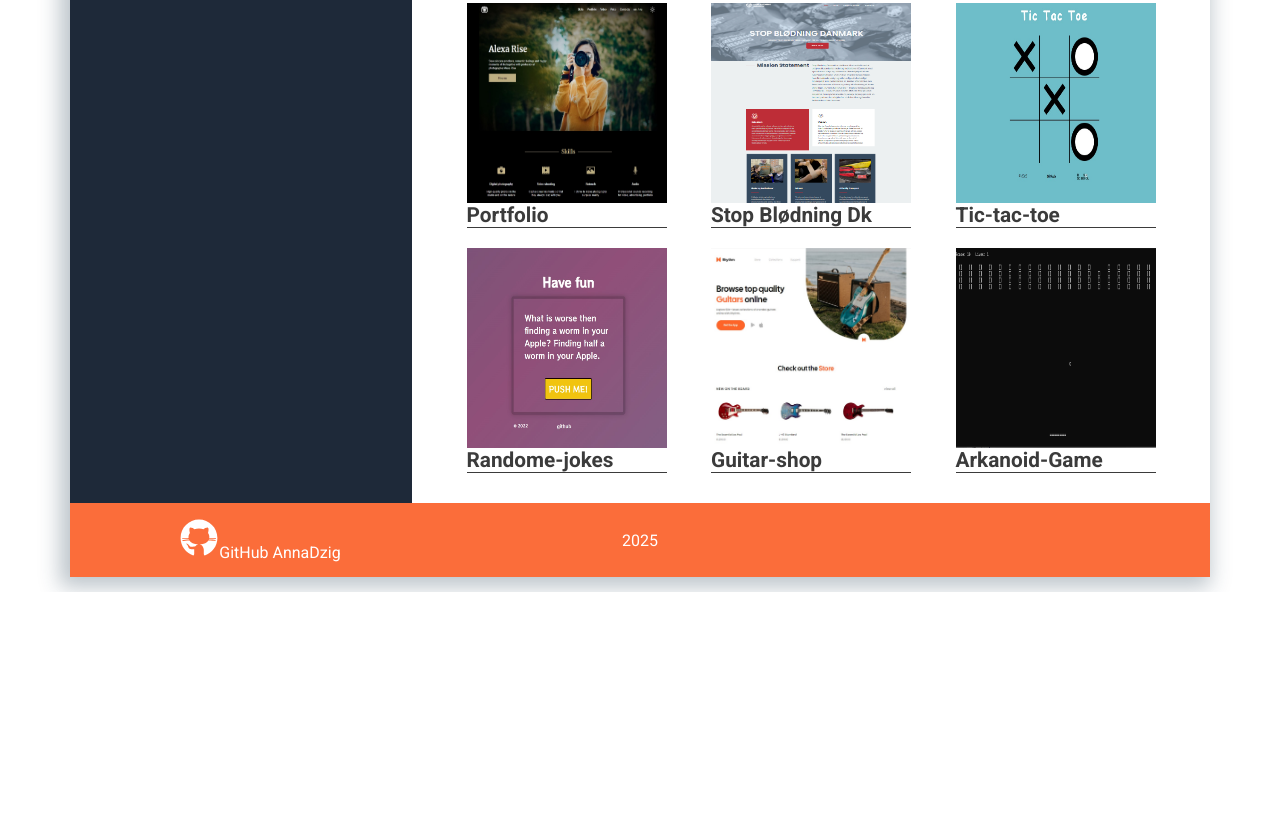
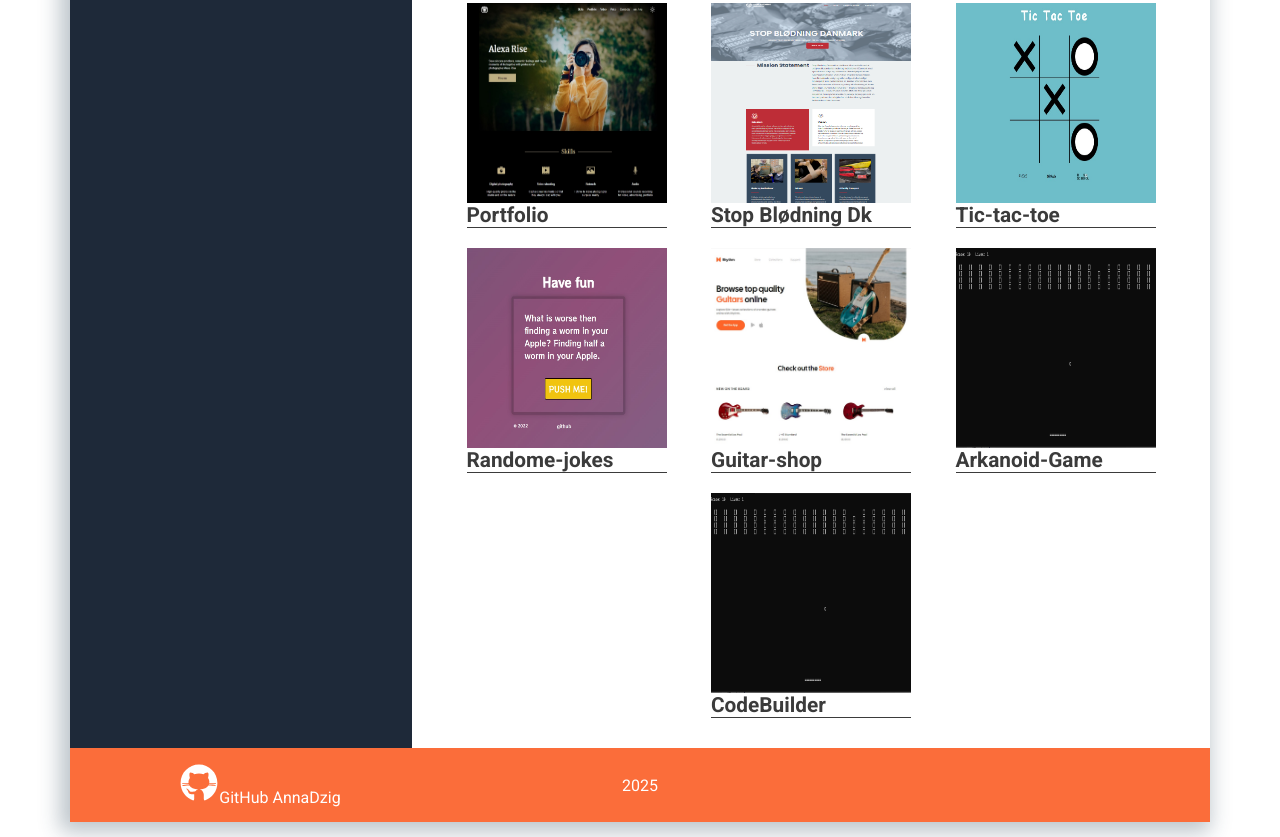
Before and after one commit to AnnaDzig/Anna--CV, a plain HTML site: page index.html in a window 1280 px wide. Shown: the part 2439-3276 px from the top of the page. Before the commit the page ends 3031 px from the top, so only its background shows below. Drawn offline with nearby package versions, Linux system fonts and the light colour scheme.

Commit message:
Update index.html

```diff
--- a/index.html
+++ b/index.html
@@ -234,7 +234,7 @@
           <a class="works-link" href="https://annadzig.github.io/Jokes/" target="_blank"><img src="./img/random-joke.jpg" alt="Randome-jokes" width="200" height="200">Randome-jokes</a>
           <a class="works-link" href="https://annadzig.github.io/Guitar-shop/" target="_blank"><img src="./img/guitar-shop.jpg" alt="Guitar-shop" width="200" height="200">Guitar-shop</a>
           <a class="works-link" href="https://github.com/AnnaDzig/Arkanoid_Game" target="_blank"><img src="./img/arcanoid.png" alt="Arkanoid_Game" width="200" height="200">Arkanoid-Game</a>
-
+          <a class="works-link" href="https://github.com/AnnaDzig/Code-Builder" target="_blank"><img src="./img/arcanoid.png" alt="CodeBuilder" width="200" height="200">CodeBuilder</a>
 
         </div>
         </section>
```
